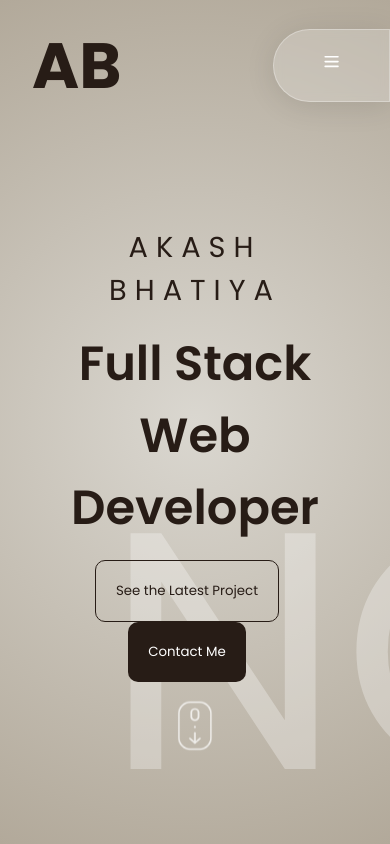
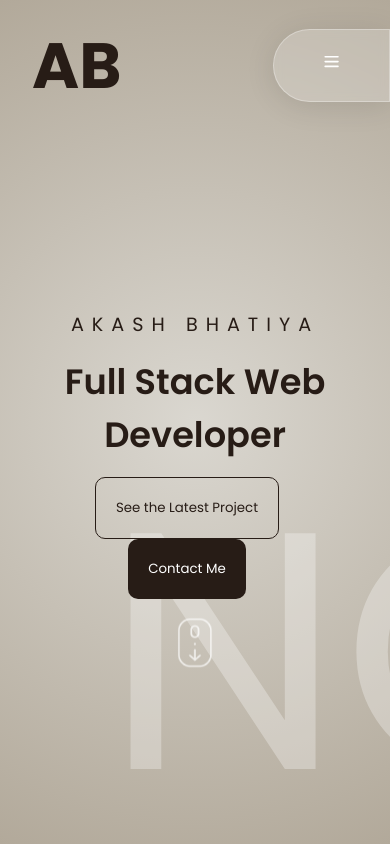
Before and after one commit to akashBhatiya/akash-bhatiya, a React (Create React App) app: page / in a window 390 px wide. Shown: the top 844 px of the page. Built offline with nearby package versions, Linux system fonts and the light colour scheme.

Commit message:
Update Hero.scss

```diff
--- a/src/Components/Hero/Hero.scss
+++ b/src/Components/Hero/Hero.scss
@@ -32,11 +32,17 @@
                 font-size: 1.8rem;
                 letter-spacing: 8px;
                 font-weight: 400;
+                @media screen and (max-width:518px){
+                    font-size:1.2rem;
+                }
             }
 
             h1{
                 font-size: 3rem;
                 font-weight: 600;
+                @media screen and (max-width:518px){
+                    font-size:2.2rem;
+                }
             }
 
             .buttons{
```
